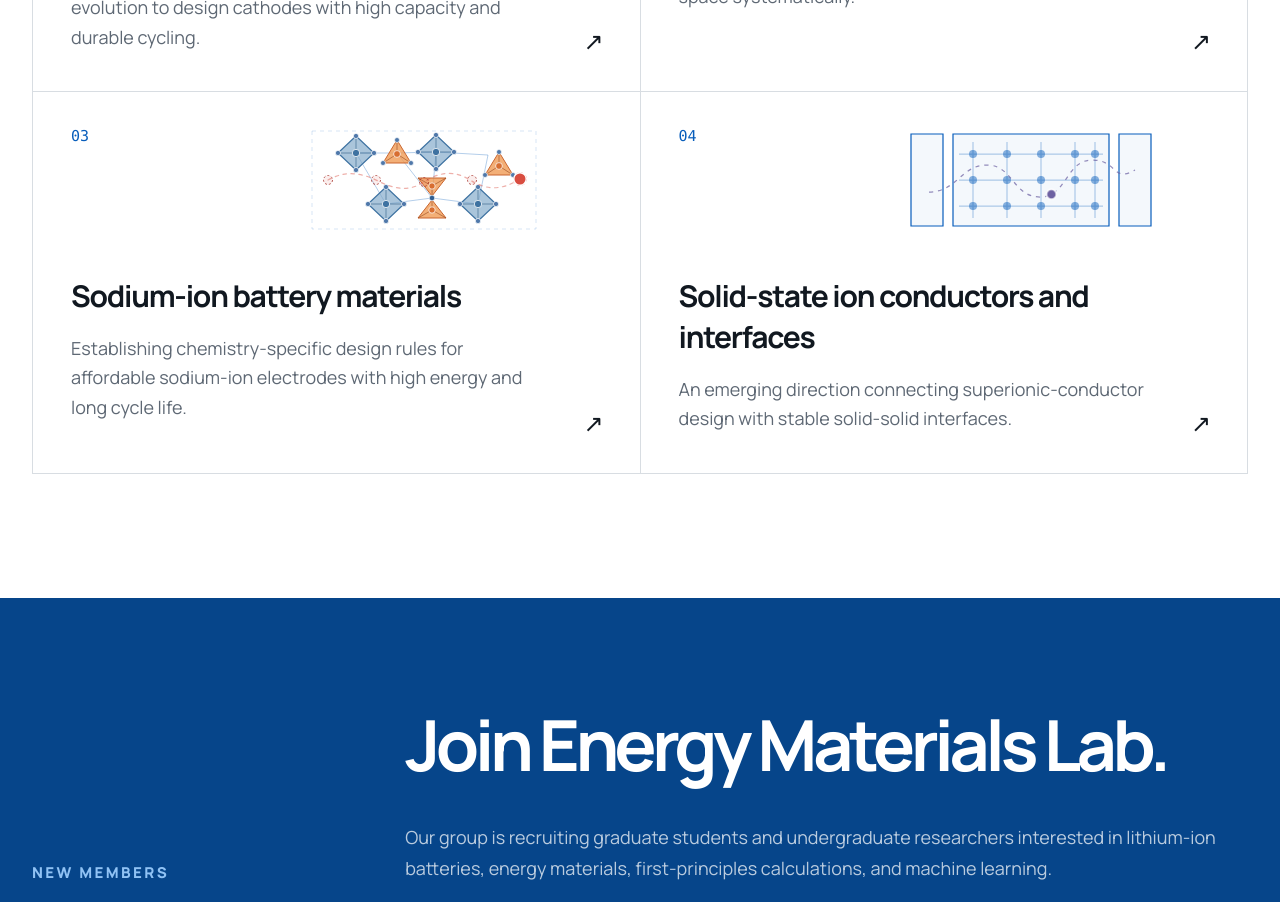
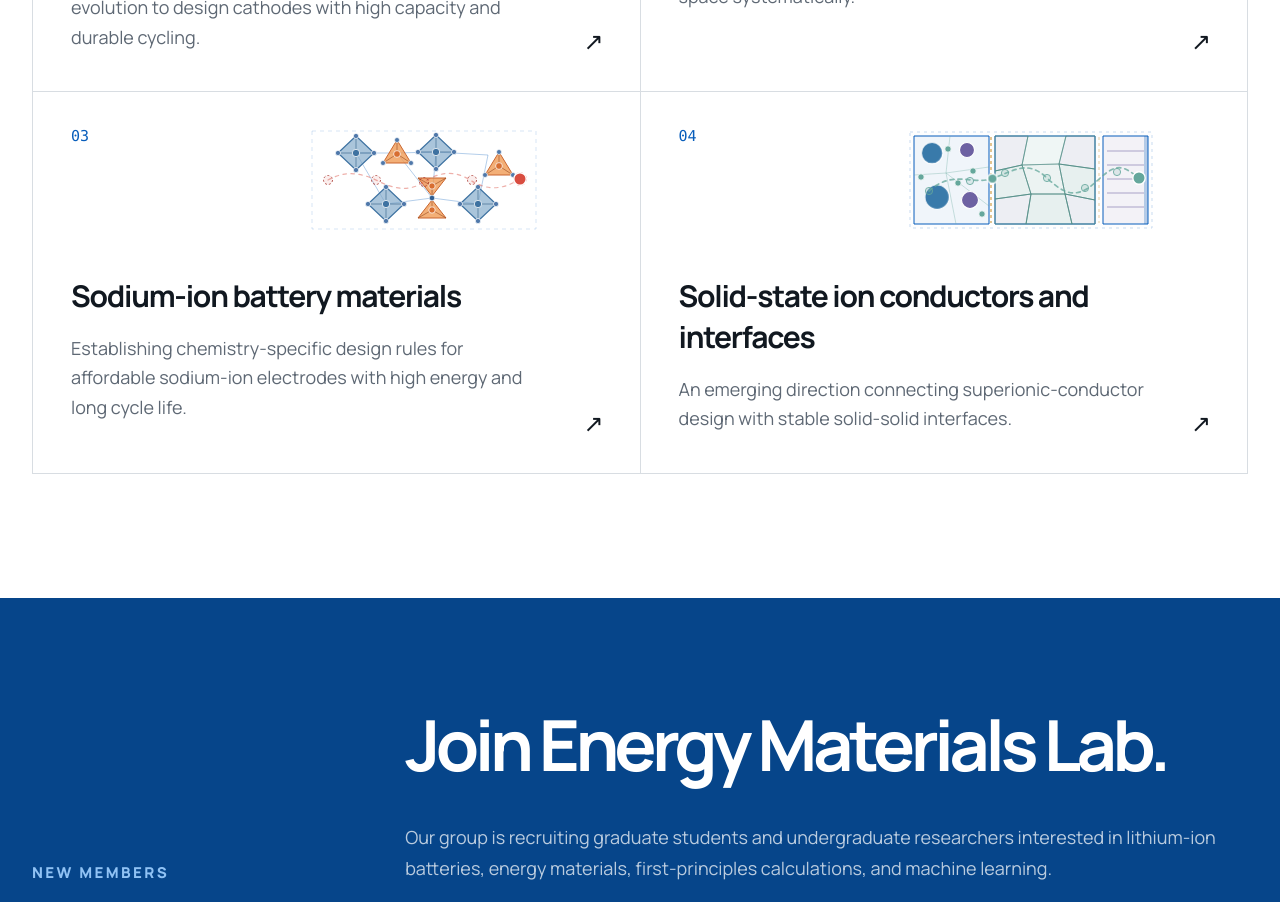
Before and after one commit to Energy-Materials-Laboratory/energy-materials-laboratory.github.io, a Next.js app: page / in a window 1280 px wide. Shown: the part 3200-4102 px from the top of the page. Built offline with nearby package versions, Linux system fonts and the light colour scheme.

Commit message:
Redesign solid-state battery research animation

```diff
--- a/app/components/ResearchVisual.tsx
+++ b/app/components/ResearchVisual.tsx
@@ -178,18 +178,62 @@ export default function ResearchVisual({ index }: ResearchVisualProps) {
       {...visualProps}
       className="research-visual research-visual-04"
     >
-      <path className="rv-electrode" d="M10 12H42V104H10Z" />
-      <path className="rv-electrode" d="M218 12H250V104H218Z" />
-      <path className="rv-solid-frame" d="M52 12H208V104H52Z" />
-      <path className="rv-solid-grid" d="M72 20V96M106 20V96M140 20V96M174 20V96M194 20V96M58 32H202M58 58H202M58 84H202" />
-      {[72, 106, 140, 174, 194].flatMap((x) =>
-        [32, 58, 84].map((y) => (
-          <circle className="rv-solid-node" cx={x} cy={y} r="4" key={`${x}-${y}`} />
-        )),
-      )}
-      <path className="rv-conduction-path" d="M28 70C56 70 60 43 86 43S112 75 139 75S165 38 191 38S211 61 234 48" />
-      <circle className="rv-conducting-ion rv-conducting-ion-a" cx="0" cy="0" r="7" />
-      <circle className="rv-conducting-ion rv-conducting-ion-b" cx="0" cy="0" r="5" />
+      <path className="rv-assb-frame" d="M9 10H251V106H9Z" />
+
+      <g className="rv-assb-composite">
+        <path className="rv-assb-composite-fill" d="M13 14H88V102H13Z" />
+        <path
+          className="rv-assb-composite-network"
+          d="M49 14L45 51L88 45M13 53L45 51L55 102M45 51L88 84"
+        />
+        <circle className="rv-assb-active rv-assb-active-a" cx="31" cy="31" r="10.5" />
+        <circle className="rv-assb-active rv-assb-active-b" cx="66" cy="28" r="7.5" />
+        <circle className="rv-assb-active rv-assb-active-c" cx="36" cy="75" r="12" />
+        <circle className="rv-assb-active rv-assb-active-d" cx="69" cy="78" r="8.5" />
+        {[
+          [47, 27], [72, 49], [20, 55], [57, 61], [81, 92],
+        ].map(([x, y]) => (
+          <circle className="rv-assb-composite-se" cx={x} cy={y} r="3.2" key={`${x}-${y}`} />
+        ))}
+      </g>
+
+      <path className="rv-assb-interface rv-assb-interface-left" d="M90 15V101" />
+
+      <g className="rv-assb-electrolyte">
+        <path className="rv-assb-electrolyte-frame" d="M94 14H194V102H94Z" />
+        <path className="rv-assb-grain rv-assb-grain-a" d="M94 14H127L121 43L94 49Z" />
+        <path className="rv-assb-grain rv-assb-grain-path-a" d="M127 14H165L158 42L121 43Z" />
+        <path className="rv-assb-grain rv-assb-grain-c" d="M165 14H194V47L158 42Z" />
+        <path className="rv-assb-grain rv-assb-grain-d" d="M94 49L121 43L130 72L94 77Z" />
+        <path className="rv-assb-grain rv-assb-grain-path-b" d="M121 43L158 42L164 72H130Z" />
+        <path className="rv-assb-grain rv-assb-grain-path-c" d="M158 42L194 47V78L164 72Z" />
+        <path className="rv-assb-grain rv-assb-grain-g" d="M94 77L130 72L125 102H94Z" />
+        <path className="rv-assb-grain rv-assb-grain-h" d="M130 72H164L171 102H125Z" />
+        <path className="rv-assb-grain rv-assb-grain-i" d="M164 72L194 78V102H171Z" />
+      </g>
+
+      <path className="rv-assb-interface rv-assb-interface-right" d="M198 15V101" />
+
+      <g className="rv-assb-anode">
+        <path className="rv-assb-anode-fill" d="M202 14H247V102H202Z" />
+        <path
+          className="rv-assb-anode-sheets"
+          d="M206 29H243M206 43H243M206 57H243M206 71H243M206 85H243"
+        />
+        <path className="rv-assb-current-collector" d="M243 14H247V102H243Z" />
+      </g>
+
+      <path
+        className="rv-assb-path"
+        d="M28 69C52 47 72 64 93 56S127 38 146 56S177 77 197 58S223 45 238 56"
+      />
+      {[
+        [28, 69], [69, 59], [104, 51], [146, 56], [184, 66], [216, 50], [238, 56],
+      ].map(([x, y]) => (
+        <circle className="rv-assb-site" cx={x} cy={y} r="3.6" key={`${x}-${y}`} />
+      ))}
+      <circle className="rv-assb-ion rv-assb-ion-a" cx="0" cy="0" r="6.2" />
+      <circle className="rv-assb-ion rv-assb-ion-b" cx="0" cy="0" r="4.8" />
     </svg>
   );
 }
--- a/app/globals.css
+++ b/app/globals.css
@@ -617,6 +617,118 @@ summary:focus-visible {
   --rv-accent-soft: #65a79c;
 }
 
+.rv-assb-frame {
+  fill: rgba(109, 97, 162, .025);
+  stroke: currentColor;
+  stroke-dasharray: 3 4;
+  stroke-width: .9;
+  opacity: .24;
+}
+
+.rv-assb-composite-fill,
+.rv-assb-electrolyte-frame,
+.rv-assb-anode-fill {
+  stroke: currentColor;
+  stroke-width: 1;
+}
+
+.rv-assb-composite-fill {
+  fill: rgba(7, 93, 187, .055);
+}
+
+.rv-assb-composite-network {
+  fill: none;
+  stroke: var(--rv-accent-soft);
+  stroke-width: .9;
+  opacity: .36;
+}
+
+.rv-assb-active {
+  fill: #397aaa;
+  stroke: #fff;
+  stroke-width: 1.1;
+  transform-box: fill-box;
+  transform-origin: center;
+}
+
+.rv-assb-active-b,
+.rv-assb-active-d {
+  fill: #6d61a2;
+}
+
+.rv-assb-composite-se {
+  fill: var(--rv-accent-soft);
+  stroke: #fff;
+  stroke-width: .8;
+}
+
+.rv-assb-electrolyte-frame {
+  fill: rgba(101, 167, 156, .045);
+}
+
+.rv-assb-grain {
+  fill: rgba(101, 167, 156, .11);
+  stroke: #548e87;
+  stroke-linejoin: round;
+  stroke-width: .8;
+}
+
+.rv-assb-grain-a,
+.rv-assb-grain-c,
+.rv-assb-grain-g,
+.rv-assb-grain-i {
+  fill: rgba(109, 97, 162, .075);
+}
+
+.rv-assb-anode-fill {
+  fill: rgba(109, 97, 162, .075);
+}
+
+.rv-assb-anode-sheets {
+  fill: none;
+  stroke: #6d61a2;
+  stroke-width: 1.2;
+  opacity: .54;
+}
+
+.rv-assb-current-collector {
+  fill: currentColor;
+  opacity: .26;
+}
+
+.rv-assb-interface {
+  fill: none;
+  stroke: #d2a24d;
+  stroke-dasharray: 3 3;
+  stroke-width: 1.25;
+  opacity: .42;
+}
+
+.rv-assb-path {
+  fill: none;
+  stroke: var(--rv-accent-soft);
+  stroke-dasharray: 4 4;
+  stroke-linecap: round;
+  stroke-width: 1.7;
+  opacity: .76;
+}
+
+.rv-assb-site {
+  fill: rgba(101, 167, 156, .16);
+  stroke: var(--rv-accent-soft);
+  stroke-width: .85;
+}
+
+.rv-assb-ion {
+  fill: var(--rv-accent-soft);
+  stroke: #fff;
+  stroke-width: 1.4;
+  offset-path: path("M28 69C52 47 72 64 93 56S127 38 146 56S177 77 197 58S223 45 238 56");
+  offset-distance: 0%;
+  offset-rotate: 0deg;
+}
+
+
 .rv-plane,
 .rv-electrode,
 .rv-solid-frame {
@@ -2550,12 +2662,33 @@ summary:focus-visible {
     animation: rv-nfpp-na-hop 7.2s ease-in-out infinite;
   }
 
-  .rv-conducting-ion-a {
-    animation: rv-path-travel 6.4s ease-in-out infinite;
-  }
-
-  .rv-conducting-ion-b {
-    animation: rv-path-travel 6.4s 3.2s ease-in-out infinite;
+  .rv-assb-active-a,
+  .rv-assb-active-c {
+    animation: rv-assb-particle-breathe 7.4s ease-in-out infinite;
+  }
+
+  .rv-assb-interface-left {
+    animation: rv-assb-interface-pulse 4.8s ease-in-out infinite;
+  }
+
+  .rv-assb-grain-path-a {
+    animation: rv-assb-grain-pulse 6s ease-in-out infinite;
+  }
+
+  .rv-assb-grain-path-b {
+    animation: rv-assb-grain-pulse 6s 1.5s ease-in-out infinite;
+  }
+
+  .rv-assb-grain-path-c {
+    animation: rv-assb-grain-pulse 6s 3s ease-in-out infinite;
+  }
+
+  .rv-assb-ion-a {
+    animation: rv-assb-ion-travel 7.4s ease-in-out infinite;
+  }
+
+  .rv-assb-ion-b {
+    animation: rv-assb-ion-travel 7.4s 3.7s ease-in-out infinite;
   }
 
   @keyframes publication-carousel-enter {
@@ -2644,6 +2777,28 @@ summary:focus-visible {
   @keyframes rv-nfpp-site-pulse {
     0%, 100% { opacity: .58; }
     50% { opacity: .9; }
+  }
+
+  @keyframes rv-assb-particle-breathe {
+    0%, 18%, 100% { transform: scale(1); }
+    48%, 68% { transform: scale(1.055); }
+  }
+
+  @keyframes rv-assb-interface-pulse {
+    0%, 100% { opacity: .28; stroke-width: 1; }
+    50% { opacity: .88; stroke-width: 1.8; }
+  }
+
+  @keyframes rv-assb-grain-pulse {
+    0%, 18%, 100% { fill-opacity: .52; stroke-opacity: .55; }
+    42%, 62% { fill-opacity: 1; stroke-opacity: 1; }
+  }
+
+  @keyframes rv-assb-ion-travel {
+    0%, 7% { opacity: 0; offset-distance: 0%; }
+    12% { opacity: 1; }
+    88% { opacity: 1; offset-distance: 100%; }
+    96%, 100% { opacity: 0; offset-distance: 100%; }
   }
 }
 
```
